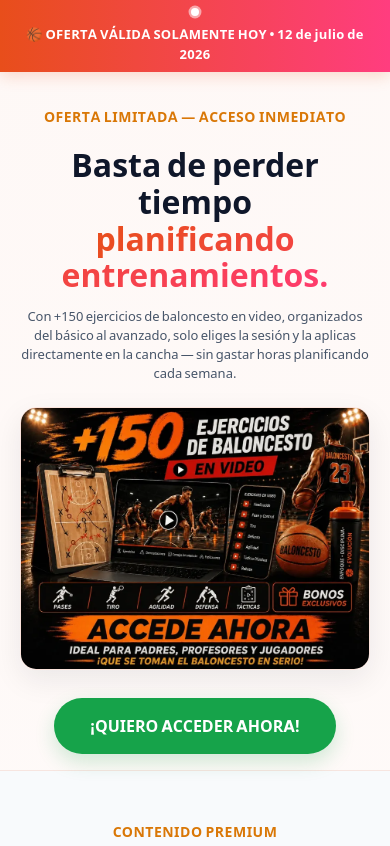
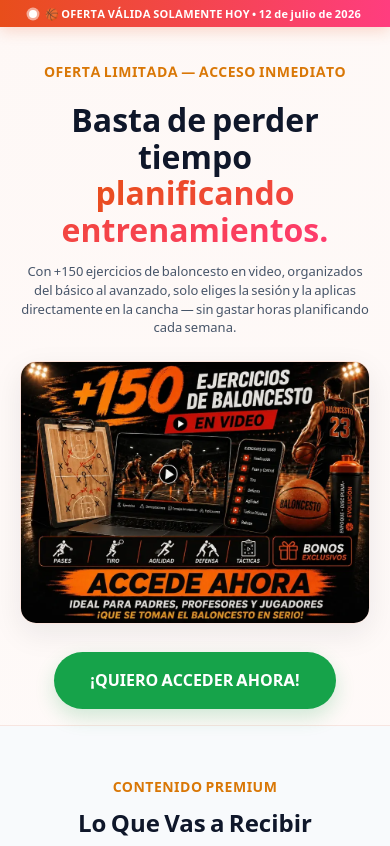
Before and after one commit to mdmtiv1-collab/-150-entrenamientos---baloncesto, a plain HTML site: page index.html in a window 390 px wide. Shown: the top 846 px of the page. Drawn offline with Linux system fonts and the light colour scheme; no server answers.

Commit message:
Update - Slightly reduce topbar font sizes for balanced layout

```diff
--- a/index.html
+++ b/index.html
@@ -328,7 +328,7 @@ h1,h2,h3,h4,p{margin:0}
 .container-sm{max-width:900px;margin:0 auto;padding:0 20px}
 
 /* Top bar */
-.topbar{background:linear-gradient(90deg,var(--orange),#ff3d7f);color:#fff;text-align:center;padding:10px 16px;font-size:14px;font-weight:700;letter-spacing:.3px;display:flex;align-items:center;justify-content:center;gap:8px;flex-wrap:wrap;box-shadow:0 4px 15px rgba(232, 78, 27, 0.2)}
+.topbar{background:linear-gradient(90deg,var(--orange),#ff3d7f);color:#fff;text-align:center;padding:7px 16px;font-size:12px;font-weight:700;letter-spacing:.3px;display:flex;align-items:center;justify-content:center;gap:8px;flex-wrap:wrap;box-shadow:0 4px 15px rgba(232, 78, 27, 0.2)}
 .topbar .pulse{width:8px;height:8px;border-radius:50%;background:#fff;box-shadow:0 0 0 0 rgba(255,255,255,.7);animation:pulse 1.6s infinite}
 @keyframes pulse{0%{box-shadow:0 0 0 0 rgba(255,255,255,.7)}70%{box-shadow:0 0 0 10px rgba(255,255,255,0)}100%{box-shadow:0 0 0 0 rgba(255,255,255,0)}}
 
@@ -508,7 +508,7 @@ footer{padding:30px 16px;text-align:center;color:#94a3b8;font-size:13.5px;backgr
 .modal .btn-secondary{display:block;text-align:center;color:var(--text-secondary);text-decoration:underline;font-size:14px}
 
 @media (max-width:480px){
-  .topbar { font-size: 13px; padding: 8px 12px; }
+  .topbar { font-size: 11px; padding: 5px 10px; }
   .hero p.sub { font-size: 13px; margin: 14px auto 20px; line-height: 1.45; }
   .timer .box{min-width:62px;padding:12px 12px;font-size:22px}
   section{padding:48px 0}
```
